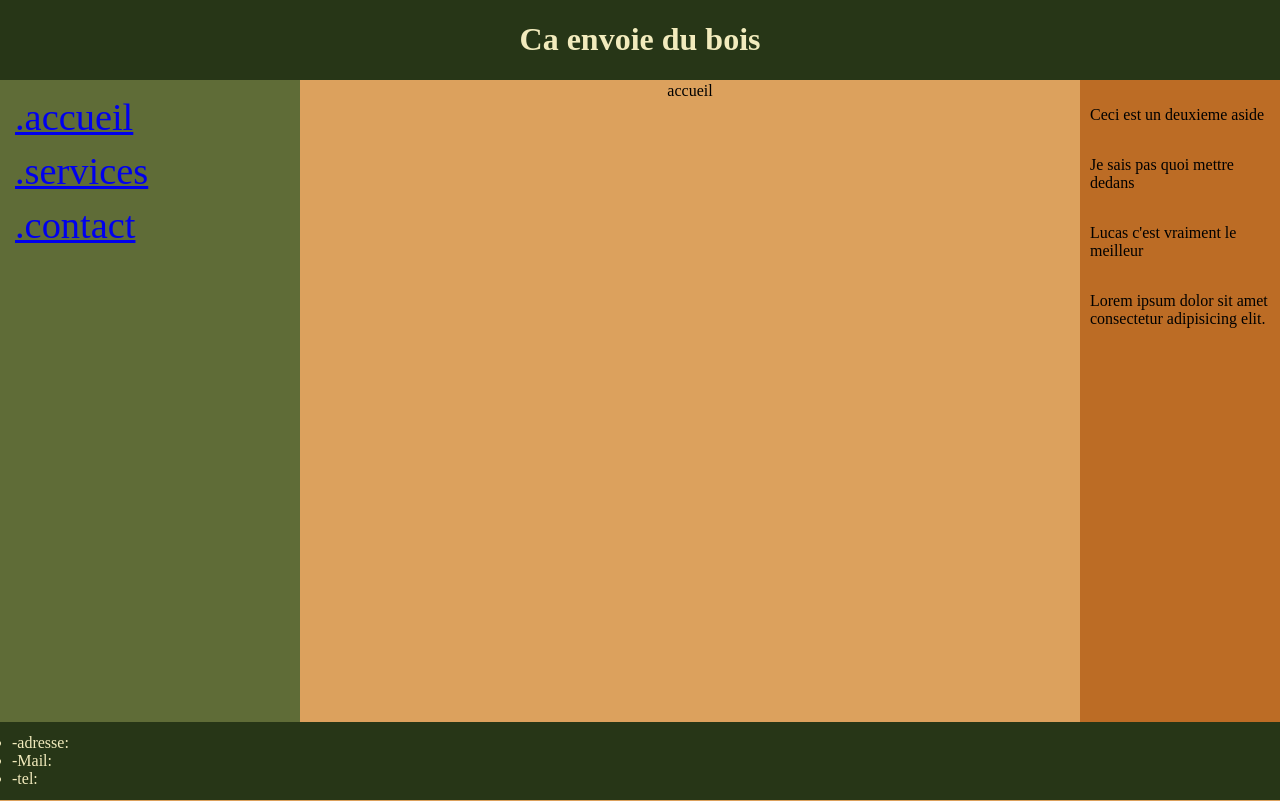
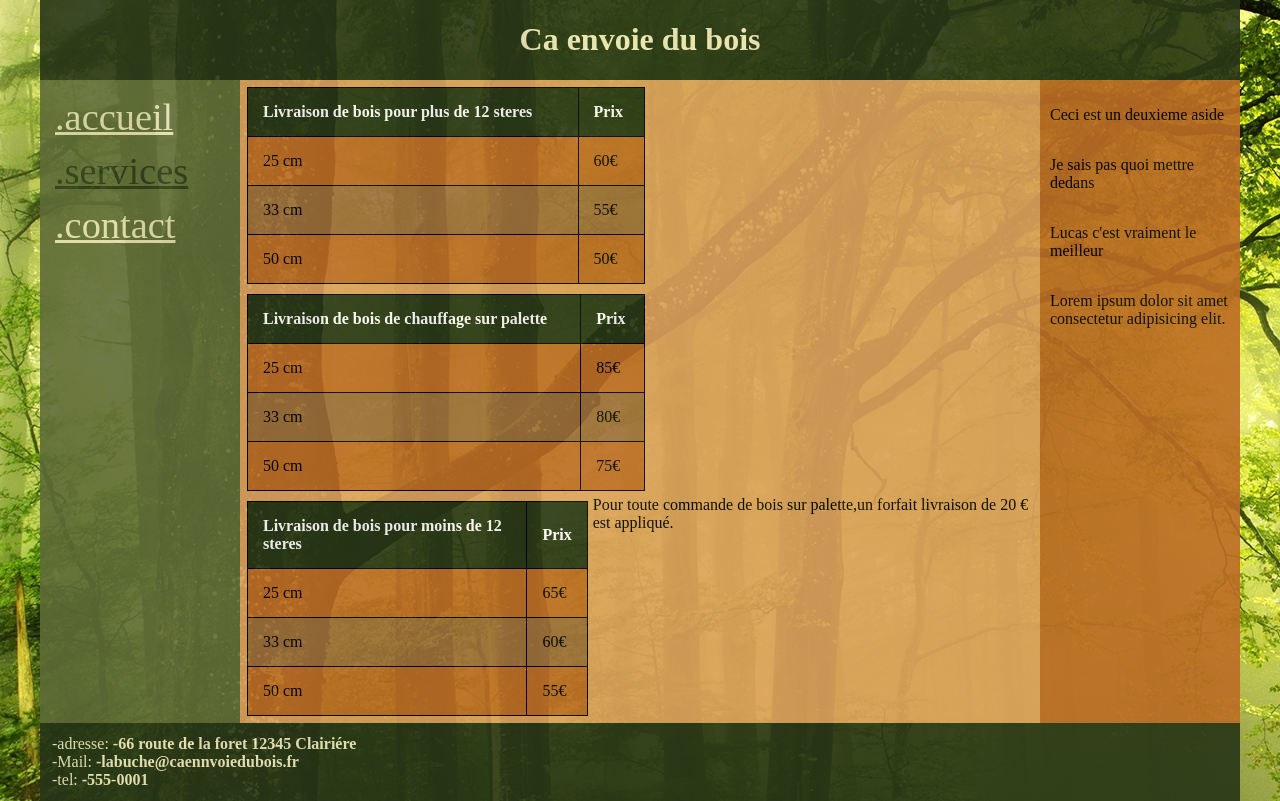
Before and after one commit to Jaggernaute/Projet, a PHP site: page /services in a window 1280 px wide. Run offline with PHP 8.4, Linux system fonts and the light colour scheme.

Commit message:
Add files via upload

```diff
--- a/Projet/css/style.css
+++ b/Projet/css/style.css
@@ -1,20 +1,58 @@
+/* mettre le site a la bonne taille et l'image de fond */
 body {
   display: flex;
   flex-direction: column;
   margin: auto;
-  max-width: 1920px;
+  max-width: 1200px;
   min-height: 100vh;
+  background-image: url("../images/background.jpg");
 }
+
+/* div utilisée pour mettre la nav bare / le main / le aside en ligne */
 .coter {
   display: flex;
   flex-direction: row;
   flex: 1;
 }
+
+/* pour le header (de toute les pages) */
 header {
   display: flex;
   justify-content: center;
   background-color: #273617;
   color: #f2ebbd;
+  opacity: 0.9;
+}
+
+/* main pour toutes les pages */
+main {
+  display: flex;
+  flex-direction: column;
+  align-items: center;
+  flex: 1;
+  padding: 2px;
+  background-color: #dca15d;
+  opacity: 0.9;
+}
+
+/* main uniquement pour la page des services */
+main.services {
+  display: flex;
+  flex-direction: column;
+  align-items: flex-start;
+  flex: 1;
+  padding: 2px;
+  background-color: #dca15d;
+  opacity: 0.9;
+
+}
+
+/* barre de navigation et liens */
+nav {
+  width: 200px;
+  background-color: #5f6c37;
+  opacity: 0.9;
+
 }
 
 ul {
@@ -22,40 +60,70 @@ ul {
   flex-direction: column;
   margin: 0%;
   padding: 10px;
+  list-style:none;
 }
 
-nav ul li{
+nav ul li {
   padding: 5px;
   font-size: 3vw;
-
 }
 
-aside ul li{
+nav ul li a {
+  color: #f2ebbd;
+}
+
+nav ul li a:hover {
+  color: #273617;
+}
+
+nav ul li a.active {
+  color: #273617;
+}
+
+aside ul li {
   list-style: none;
 }
 
-main {
-  display: flex;
-  flex-direction: column;
-  align-items:center;
-  flex: 1;
-  padding: 2px;
-  background-color: #dca15d;
-}
-nav {
-  width: 300px;
-  background-color: #5f6c37;
-}
+/* aside */
 aside {
   width: 200px;
   background-color: #bc6c25;
+  opacity: 0.9;
 }
 
+/* footer */
 footer {
   display: flex;
   padding: 2px;
   background-color: #273617;
   color: #f2ebbd;
+  opacity: 0.9;
+}
+
+/* formulaires */
+form {
+  display: flex;
+  flex-direction: column;
+  align-items: center;
+}
+
+input[type="text"] {
+  border: none;
+  border-bottom: 2px solid #273617;
+  background-color: #dca15d;
+}
+
+input[type="text"]:hover {
+  transition: width 0.4s ease-in-out;
+  border: none;
+  border-bottom: 4px solid #273617;
+  background-color: #dca15d;
+}
+
+input[type="text"]:focus {
+  border: none;
+  border-bottom: 4px solid #273617;
+  background-color: #dca15d;
 }
 
 .button {
@@ -63,7 +131,7 @@ footer {
   height: 50px;
   width: 200px;
   margin: 10px;
-  background-color: #4CAF50;
+  background-color: #4caf50;
   border: none;
   color: white;
   padding: 15px 32px;
@@ -73,12 +141,12 @@ footer {
   font-size: 16px;
 }
 
-.button:hover{
+.button:hover {
   display: flex;
   height: 50px;
   width: 200px;
   margin: 10px;
-  background-color: #337036; /* Green */
+  background-color: #337036;
   border: none;
   color: white;
   padding: 15px 32px;
@@ -88,8 +156,42 @@ footer {
   font-size: 16px;
 }
 
-form{
-  display: flex;
-  flex-direction: column;
-  align-items: center;
+/* tableaux des prix */
+table {
+  margin: 5px;
+  width: 50%;
 }
+
+#t01{
+	order : -1;
+}
+
+#test{
+	display : flex;
+
+}
+table,
+th,
+td {
+  border: 1px solid black;
+  border-collapse: collapse;
+}
+
+th,
+td {
+  padding: 15px;
+  text-align: left;
+}
+
+#t01 tr:nth-child(even) {
+  background-color: #bc6c25;
+}
+
+#t01 tr:nth-child(odd) {
+  background-color: #9b6e3a;
+}
+
+#t01 th {
+  background-color: #273617;
+  color: white;
+}
--- /dev/null
+++ b/Projet/js/script.js
@@ -0,0 +1,28 @@
+// Set the date we're counting down to
+var countDownDate = new Date("Jan 5, 2021 15:37:25").getTime();
+
+// Update the count down every 1 second
+var x = setInterval(function() {
+
+  // Get today's date and time
+  var now = new Date().getTime();
+
+  // Find the distance between now and the count down date
+  var distance = countDownDate - now;
+
+  // Time calculations for days, hours, minutes and seconds
+  var days = Math.floor(distance / (1000 * 60 * 60 * 24));
+  var hours = Math.floor((distance % (1000 * 60 * 60 * 24)) / (1000 * 60 * 60));
+  var minutes = Math.floor((distance % (1000 * 60 * 60)) / (1000 * 60));
+  var seconds = Math.floor((distance % (1000 * 60)) / 1000);
+
+  // Output the result in an element with id="demo"
+  document.getElementById("countdown").innerHTML = days + "d " + hours + "h "
+  + minutes + "m " + seconds + "s ";
+
+  // If the count down is over, write some text
+  if (distance < 0) {
+    clearInterval(x);
+    document.getElementById("countdown").innerHTML = "EXPIRED";
+  }
+}, 1000);
--- a/Projet/php/function/fonction.php
+++ b/Projet/php/function/fonction.php
@@ -1,3 +1,5 @@
+<!-- PAS TOUCHER -->
+
 <?php
 
 function is_page($page_name)
--- a/Projet/php/include/asside.PHP
+++ b/Projet/php/include/asside.PHP
@@ -3,7 +3,7 @@
 <?php if ($alea == 1) { ?>
 <ul>
     <li>
-        <p>Le lycée Marcel Sembat se situe a Sotteville-lès-Rouen</p>
+        <p id='countdown'></p>
     </li>
     <li>
         <p>Il y a des classe de la seconde a la Prepa</p>
--- a/Projet/php/include/nav.php
+++ b/Projet/php/include/nav.php
@@ -3,28 +3,46 @@
 <?php if (is_page('index.php')) { ?>
     <nav>
         <ul>
-            <li><a class="active" href="index.php">.accueil</a></li>
-            <li><a href="services.php">.services</a></li>
-            <li><a href="contact.php">.contact</a></li>
+            <li><a class="active" href="index">.accueil</a></li>
+            <li><a href="services">.services</a></li>
+            <li><a href="contact">.contact</a></li>
         </ul>
     </nav>
 
 <?php } elseif (is_page('services.php')) { ?>
     <nav>
         <ul>
-            <li><a href="index.php">.accueil</a></li>
-            <li><a class="active" href="services.php">.services</a></li>
-            <li><a href="contact.php">.contact</a></li>
+            <li><a href="index">.accueil</a></li>
+            <li><a class="active" href="services">.services</a></li>
+            <li><a href="contact">.contact</a></li>
         </ul>
     </nav>
 
 <?php } elseif (is_page('contact.php')) { ?>
     <nav>
         <ul>
-            <li><a href="index.php">.accueil</a></li>
-            <li><a href="services.php">.services</a></li>
-            <li><a class="active" href="contact.php">.contact</a></li>
+            <li><a href="index">.accueil</a></li>
+            <li><a href="services">.services</a></li>
+            <li><a class="active" href="contact">.contact</a></li>
 
     </nav>
 
-<?php } ?>
+<?php } elseif (is_page('not-found-page.php')) { ?>
+    <nav>
+        <ul>
+            <li><a href="index">.accueil</a></li>
+            <li><a href="services">.services</a></li>
+            <li><a href="contact">.contact</a></li>
+
+    </nav>
+
+<?php } elseif (is_page('contact_core.php')) { ?>
+    <nav>
+        <ul>
+            <li><a href="index">.accueil</a></li>
+            <li><a href="services">.services</a></li>
+            <li><a href="contact">.contact</a></li>
+
+    </nav>
+
+<?php }?>
--- a/Projet/services.php
+++ b/Projet/services.php
@@ -1,11 +1,14 @@
 <!DOCTYPE html>
 <html lang="fr">
+
 <head>
 	<meta charset="UTF-8">
 	<meta name="viewport" content="width=device-width, initial-scale=1.0">
+	<script src="js/script.js"></script>
 	<title>Services</title>
 	<link rel="stylesheet" href="css/style.css">
 </head>
+
 <body>
 	<header>
 		<?php include('php/include/header.php'); ?>
@@ -15,8 +18,68 @@
 			<?php include('php/include/nav.php'); ?>
 		</nav>
 
-	<main>
-		accueil
+		<main class ="services">
+		<div id="test">
+
+		<div id="2"> Pour toute commande de bois sur palette,un forfait livraison de 20 € est appliqué.</div>
+
+			<table id="t01">
+				<tr>
+					<th>Livraison de bois pour moins de 12 steres</th>
+					<th>Prix</th>
+				</tr>
+				<tr>
+					<td>25 cm</td>
+					<td>65€</td>
+				</tr>
+				<tr>
+					<td>33 cm</td>
+					<td>60€</td>
+				</tr>
+				<tr>
+					<td>50 cm</td>
+					<td>55€</td>
+				</tr>
+			</table>
+</div>
+			<table id="t01">
+				<tr>
+					<th>Livraison de bois pour plus de 12 steres</th>
+					<th>Prix</th>
+				</tr>
+				<tr>
+					<td>25 cm</td>
+					<td>60€</td>
+				</tr>
+				<tr>
+					<td>33 cm</td>
+					<td>55€</td>
+				</tr>
+				<tr>
+					<td>50 cm</td>
+					<td>50€</td>
+				</tr>
+			</table>
+
+			<table id="t01">
+				<tr>
+					<th>Livraison de bois de chauffage sur palette</th>
+					<th>Prix</th>
+				</tr>
+				<tr>
+					<td>25 cm</td>
+					<td>85€</td>
+				</tr>
+				<tr>
+					<td>33 cm</td>
+					<td>80€</td>
+				</tr>
+				<tr>
+					<td>50 cm</td>
+					<td>75€</td>
+				</tr>
+			</table>
+
 		</main>
 
 		<aside>
@@ -26,9 +89,10 @@
 
 	<footer>
 		<ul>
-    <li> -adresse: </li>
-	<li> -Mail: </li>
-	<li> -tel: </li>
+			<li> -adresse: <strong> -66 route de la foret 12345 Clairiére </strong> </li>
+			<li> -Mail: <strong> -labuche@caennvoiedubois.fr </strong> </li>
+			<li> -tel: <strong> -555-0001</strong> </li>
 	</footer>
 </body>
+
 </html>
```
Also changed, not shown: Projet/conn_test.php (added, +30 -0 lines), Projet/contact.php (+10 -9 lines), Projet/contact_core.php (added, +47 -0 lines), Projet/index.php (+18 -4 lines), Projet/not-found-page.php (added, +40 -0 lines), Projet/images/background.jpg (added), Projet/images/logo.jpg (added). Lines whose indentation alone changed are shown as unchanged.
